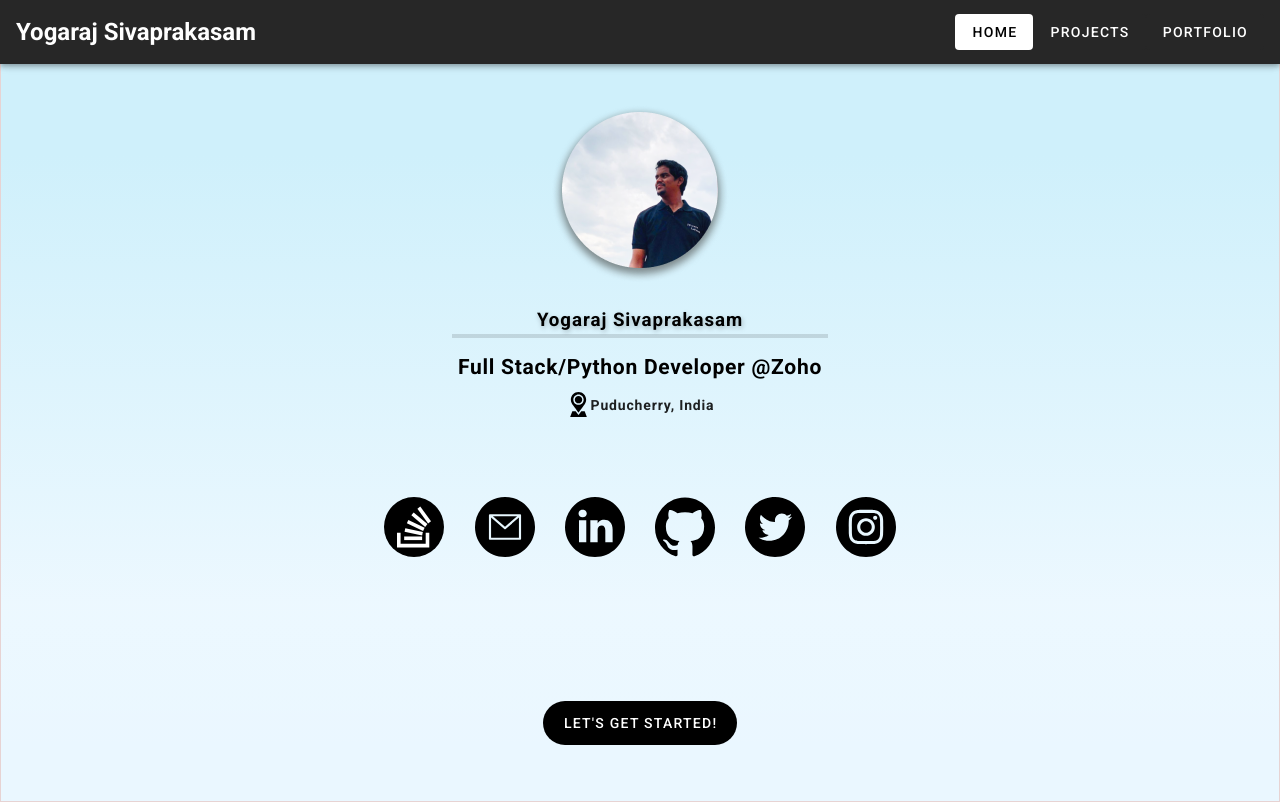
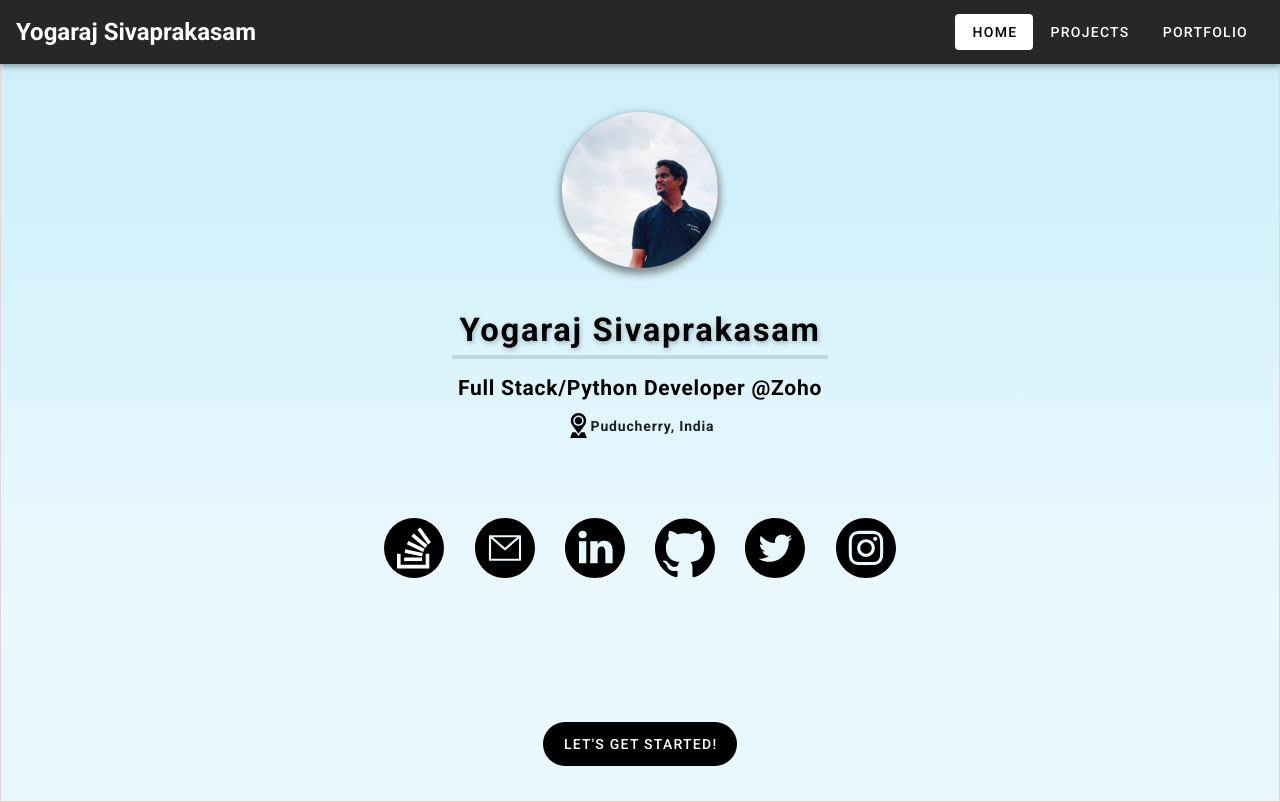
Before and after one commit to syogaraj/personal-portfolio, a Vue app: page /#/home in a window 1280 px wide. Built offline with nearby package versions, Linux system fonts and the light colour scheme.

Commit message:
changed name font-size to 1.75em

```diff
--- a/src/components/GeneralInfo.vue
+++ b/src/components/GeneralInfo.vue
@@ -100,6 +100,7 @@ export default {
 #my_name {
 	font-family: Roboto;
 	font-style: normal;
+	font-size: 1.75em;
 	font-weight: bold;
 	display: flex;
 	align-items: center;
```
